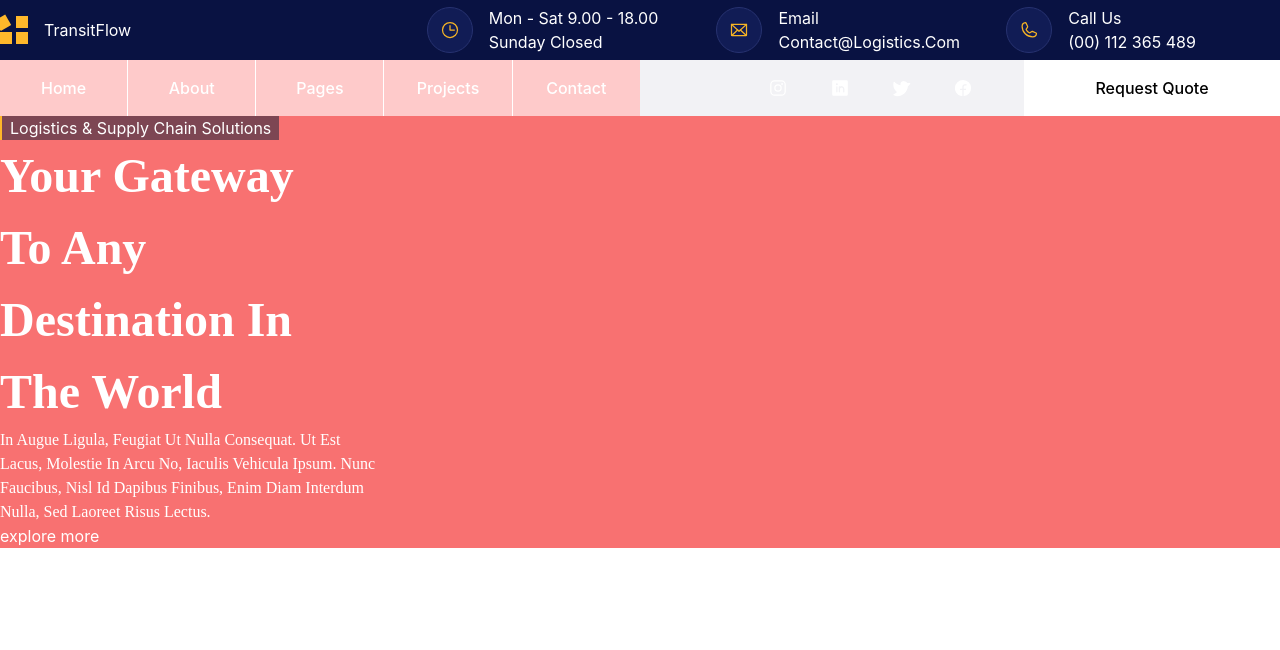
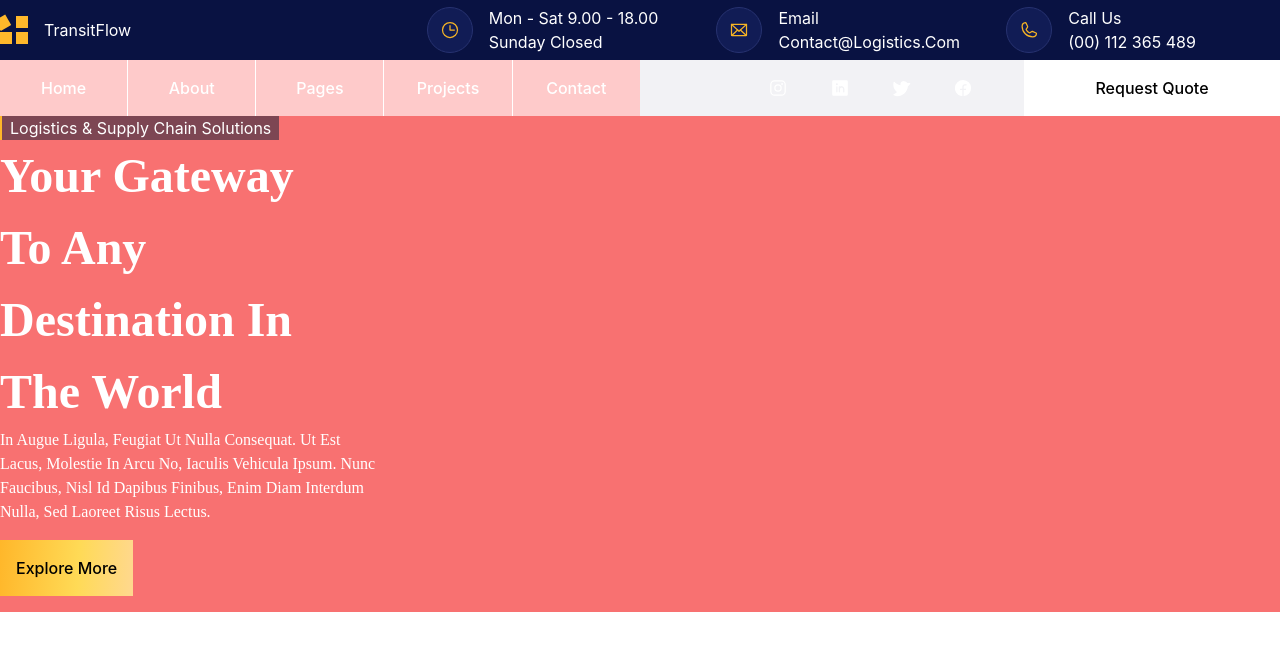
Before and after one commit to smartcollins/logistics, a React (Create React App) app: page /nav in a window 1280 px wide. Shown: the top 650 px of the page. Built offline with nearby package versions, Linux system fonts and the light colour scheme.

Commit message:
modified button tag in Banner

```diff
--- a/src/component/Banner.jsx
+++ b/src/component/Banner.jsx
@@ -11,7 +11,7 @@ const Banner = ()=>{
             <p style={{borderLeft:`2px solid ${color.grdt}`}} className='bg-[#041c37]/50 w-fit px-2'>Logistics & Supply Chain Solutions</p>
             <p className=' w-[55%] font-[Rubik] font-semibold text-5xl leading-normal'>Your Gateway to any Destination in the World</p>
             <p className=' font-[Krub] font-medium w-3/5'>In augue ligula, feugiat ut nulla consequat. Ut est lacus, molestie in arcu no, iaculis vehicula ipsum. Nunc faucibus, nisl id dapibus finibus, enim diam interdum nulla, sed laoreet risus lectus. </p>
-            <button>explore more</button>
+            <button style={{ background: `linear-gradient(94.06deg, ${color.grdt} -1.21%, ${color.grdt2} 58.66%, ${color.grdt3} 116.84%)` }} className='p-4 text-black capitalize font-medium my-4'>explore more</button>
             </div>
         </div>
     )
```
